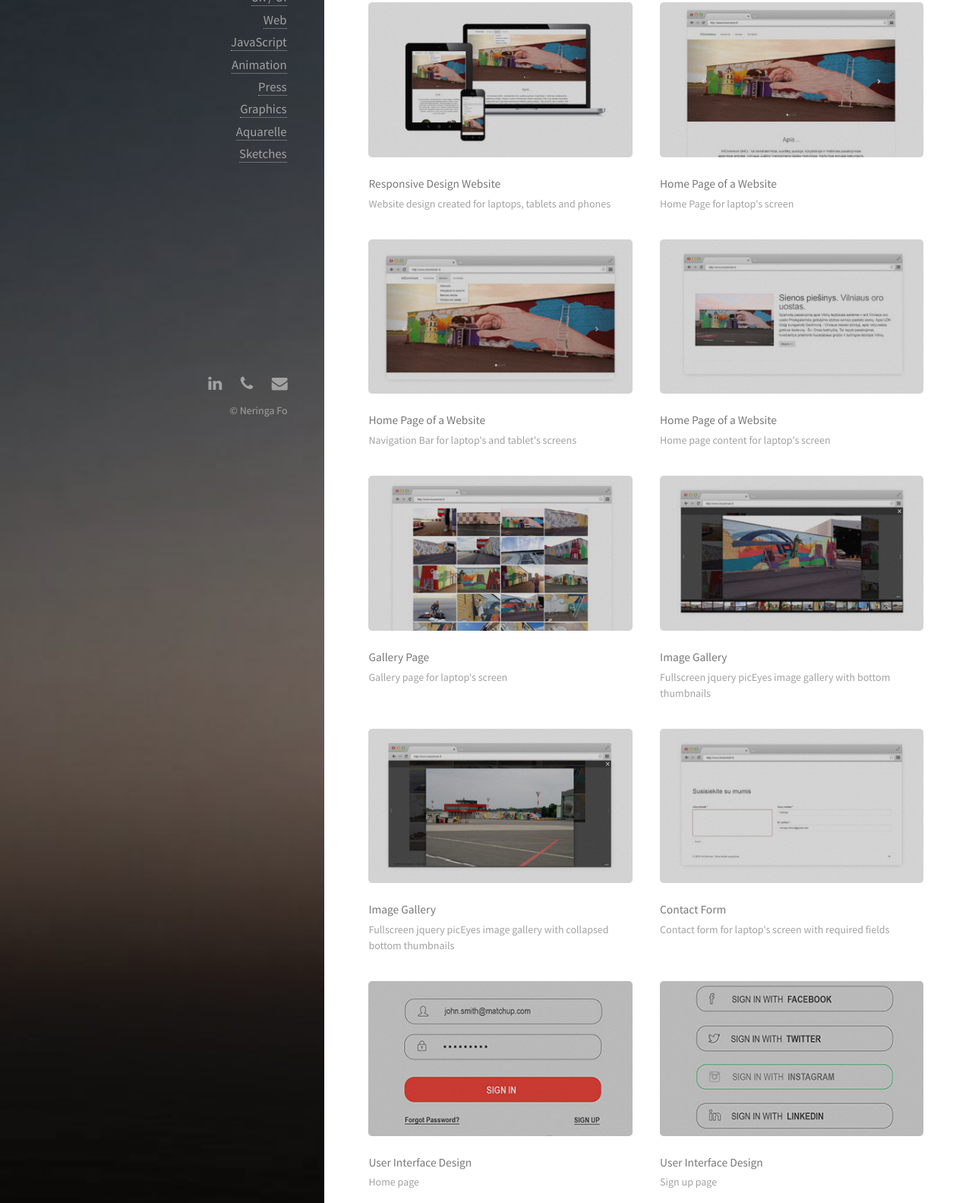
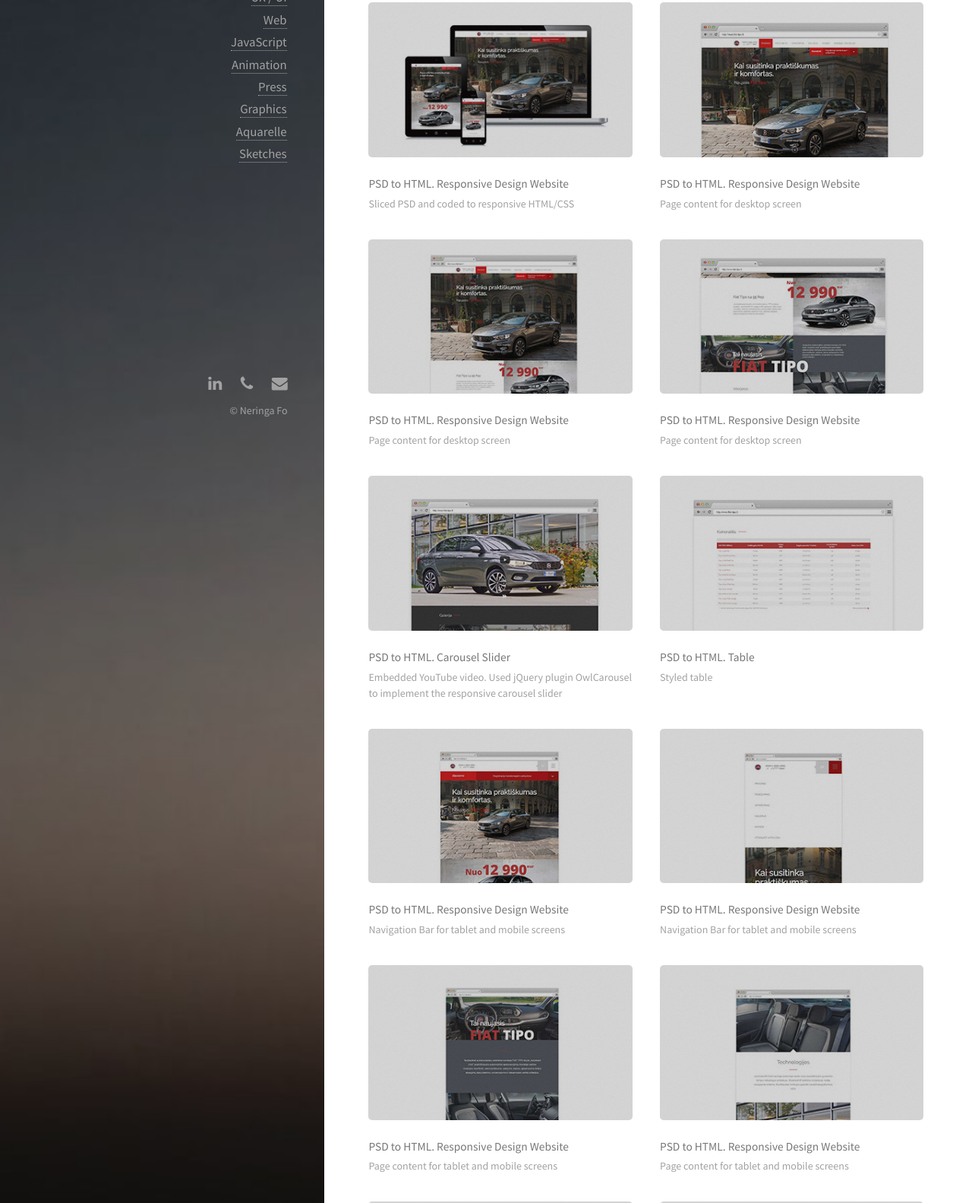
Before and after one commit to foknerin/neringafo, a website: page fullportfolio.html in a window 1280 px wide. Shown: the part 144-1727 px from the top of the page at 76% size. Drawn offline with Linux system fonts and the light colour scheme.

Commit message:
added new project

```diff
--- a/fullportfolio.html
+++ b/fullportfolio.html
@@ -1,5 +1,6 @@
 <!DOCTYPE HTML>
 <html lang="en">
+
 <head>
     <title>Neringa Fokina</title>
     <meta charset="utf-8" />
@@ -12,6 +13,7 @@
     <link rel="stylesheet" type="text/css" href="https://fonts.googleapis.com/css?family=Source+Sans+Pro" />
 
 </head>
+
 <body>
     <div class="container-fluid" id="container" data-parallax="scroll" data-image-src="./images/parallax.jpg">
         <!-- Sidebar menu - only shown for xs, sm -->
@@ -52,14 +54,14 @@
                 <ul class="icons">
                     <li><a href="https://www.linkedin.com/in/neringafokina" class="icon fa-linkedin" target="_blank"></a></li>
                     <li><a href="tel:+37065379804" class="icon fa-phone"></a></li>
-                        <li><a href="mailto:info@neringafo.com" class="icon fa-envelope" ></a></li>
+                    <li><a href="mailto:info@neringafo.com" class="icon fa-envelope"></a></li>
                 </ul>
                 <ul class="copyright" style="list-style-type: none;">
-                        <li><a href="./index.html" >&copy; Neringa Fo</a></li>
+                    <li><a href="./index.html">&copy; Neringa Fo</a></li>
                 </ul>
             </div>
             <!-- Sidebar menu placeholder with parallax - only shown for non-xs, sm -->
-                <div class="hidden-xs hidden-sm col-md-4 col-lg-4" >
+            <div class="hidden-xs hidden-sm col-md-4 col-lg-4">
             </div>
 
             <!-- Image gallery -->
@@ -67,6 +69,56 @@
 
                 <h2>Full Portfolio</h2>
 
+                <div class="image-holder">
+                    <a href="./images/fulls/fiat_tipo_responsive.jpg" class="image thumb"><img src="./images/thumbs/fiat_tipo_responsive_thumbs.jpg" alt="" title="Sliced PSD and coded to responsive HTML/CSS" /></a>
+                    <h3>PSD to HTML. Responsive Design Website</h3>
+                    <p>Sliced PSD and coded to responsive HTML/CSS</p>
+                </div>
+                <div class="image-holder">
+                    <a href="./images/fulls/fiat_tipo_browser_01.jpg" class="image thumb"><img src="./images/thumbs/fiat_tipo_browser_1_thumbs.jpg" alt="" title="PSD to HTML/CSS" /></a>
+                    <h3>PSD to HTML. Responsive Design Website</h3>
+                    <p>Page content for desktop screen</p>
+                </div>
+                <div class="image-holder">
+                    <a href="./images/fulls/fiat_tipo_browser_02.jpg" class="image thumb"><img src="./images/thumbs/fiat_tipo_browser_2_thumbs.jpg" alt="" title="Page content for desktop screen" /></a>
+                    <h3>PSD to HTML. Responsive Design Website</h3>
+                    <p>Page content for desktop screen</p>
+                </div>
+                <div class="image-holder">
+                    <a href="./images/fulls/fiat_tipo_browser_03.jpg" class="image thumb"><img src="./images/thumbs/fiat_tipo_browser_3_thumbs.jpg" alt="" title="Page content for desktop screen" /></a>
+                    <h3>PSD to HTML. Responsive Design Website</h3>
+                    <p>Page content for desktop screen</p>
+                </div>
+                <div class="image-holder">
+                    <a href="./images/fulls/fiat_tipo_browser_04.jpg" class="image thumb"><img src="./images/thumbs/fiat_tipo_browser_4_thumbs.jpg" alt="" title="Embedded YouTube video. Used jQuery plugin OwlCarousel" /></a>
+                    <h3>PSD to HTML. Carousel Slider</h3>
+                    <p>Embedded YouTube video. Used jQuery plugin OwlCarousel to implement the responsive carousel slider</p>
+                </div>
+                <div class="image-holder">
+                    <a href="./images/fulls/fiat_tipo_browser_05.jpg" class="image thumb"><img src="./images/thumbs/fiat_tipo_browser_5_thumbs.jpg" alt="" title="Styled table" /></a>
+                    <h3>PSD to HTML. Table</h3>
+                    <p>Styled table</p>
+                </div>
+                <div class="image-holder">
+                    <a href="./images/fulls/fiat_tipo_browser_06.jpg" class="image thumb"><img src="./images/thumbs/fiat_tipo_browser_6_thumbs.jpg" alt="" title="Navigation Bar for tablet and mobile screens" /></a>
+                    <h3>PSD to HTML. Responsive Design Website</h3>
+                    <p>Navigation Bar for tablet and mobile screens</p>
+                </div>
+                <div class="image-holder">
+                    <a href="./images/fulls/fiat_tipo_browser_07.jpg" class="image thumb"><img src="./images/thumbs/fiat_tipo_browser_7_thumbs.jpg" alt="" title="Nav Bar for tablet/mobile screens" /></a>
+                    <h3>PSD to HTML. Responsive Design Website</h3>
+                    <p>Navigation Bar for tablet and mobile screens</p>
+                </div>
+                <div class="image-holder">
+                    <a href="./images/fulls/fiat_tipo_browser_08.jpg" class="image thumb"><img src="./images/thumbs/fiat_tipo_browser_8_thumbs.jpg" alt="" title="Content for tablet/mobile screens" /></a>
+                    <h3>PSD to HTML. Responsive Design Website</h3>
+                    <p>Page content for tablet and mobile screens</p>
+                </div>
+                <div class="image-holder">
+                    <a href="./images/fulls/fiat_tipo_browser_09.jpg" class="image thumb"><img src="./images/thumbs/fiat_tipo_browser_9_thumbs.jpg" alt="" title="Content for tablet/mobile screens" /></a>
+                    <h3>PSD to HTML. Responsive Design Website</h3>
+                    <p>Page content for tablet and mobile screens</p>
+                </div>
                 <div class="image-holder">
                     <a href="./images/fulls/inc_responsive.jpg" class="image thumb"><img src="./images/thumbs/inc_responsive_thumbs.jpg" alt="" title="Website design created for laptops, tablets and phones" /></a>
                     <h3>Responsive Design Website</h3>
@@ -428,8 +480,10 @@
                     <p>Ink on paper</p>
                 </div>
 
-                </div> <!-- /.main -->
-            </div> <!-- /.row row-eq-height -->
+            </div>
+            <!-- /.main -->
+        </div>
+        <!-- /.row row-eq-height -->
 
         <!-- Contact Form -->
         <!-- row for the stroke -->
@@ -486,23 +540,26 @@
                     </div>
                 </div>
 
-                </div> <!-- /.flex-container -->
+            </div>
+            <!-- /.flex-container -->
 
             <div class="row-fluid">
                 <div class="col-xs-12 col-sm-12 hidden-md hidden-lg footer">
                     <ul class="icons">
                         <li><a href="https://www.linkedin.com/in/neringafokina" class="icon fa-linkedin" target="_blank"></a></li>
                         <li><a href="tel:+37065379804" class="icon fa-phone"></a></li>
-                                <li><a href="mailto:info@neringafo.com" class="icon fa-envelope" ></a></li>
+                        <li><a href="mailto:info@neringafo.com" class="icon fa-envelope"></a></li>
                     </ul>
                     <ul class="copyright" style="list-style-type: none;">
-                                <li><a href="./index.html" >&copy; Neringa Fo</a></li>
+                        <li><a href="./index.html">&copy; Neringa Fo</a></li>
                     </ul>
                 </div>
             </div>
 
-            </div> <!-- /.row -->
-        </div> <!-- /#container -->
+        </div>
+        <!-- /.row -->
+    </div>
+    <!-- /#container -->
 
 
     <script src="./jquery/jquery.min.js"></script>
@@ -511,7 +568,7 @@
     <script src="./bootstrap/js/bootstrap.min.js"></script>
     <script src="./validator/validator.min.js"></script>
     <script>
-            $(function() {
+        $(function () {
             $('#gallery').poptrox({
                 overlayColor: '#2c2c2c',
                 overlayOpacity: 0.85,
@@ -526,4 +583,5 @@
     </script>
 
 </body>
+
 </html>
```
Also changed, not shown: index.html (+13 -2 lines). Lines whose indentation alone changed are shown as unchanged.
